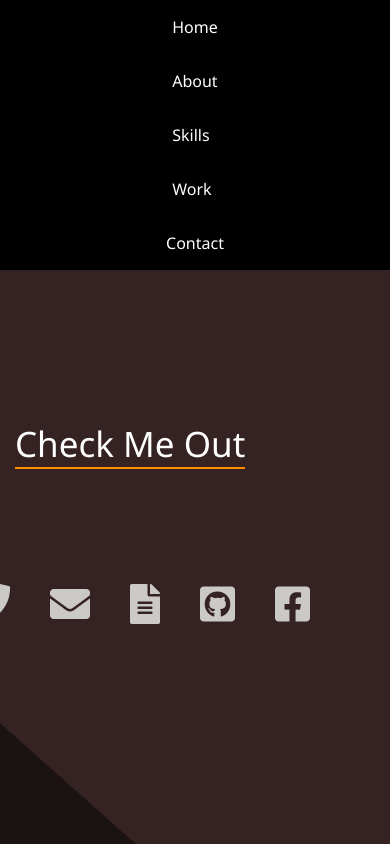
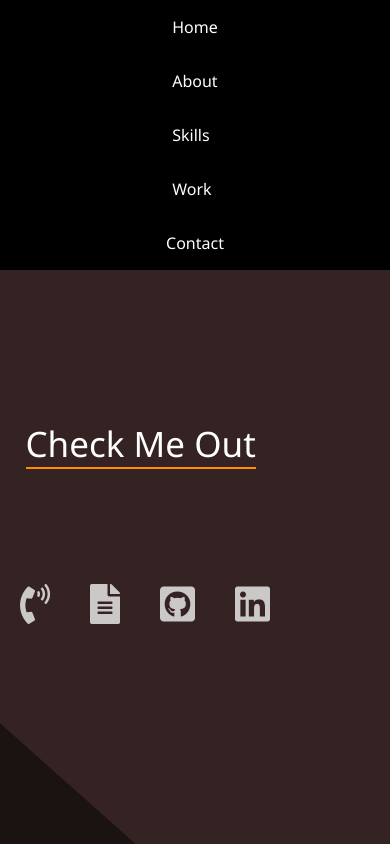
Before and after one commit to Sttorek/hi-im-seth, a React (Create React App) app: page /about in a window 390 px wide. Shown: the top 844 px of the page. Built offline with nearby package versions, Linux system fonts and the light colour scheme.

Commit message:
finished icon links

```diff
--- a/src/App.css
+++ b/src/App.css
@@ -146,7 +146,7 @@
   border-bottom: 2px solid #ff8c00;
   width: fit-content;
   text-align: center;
-  margin-left: 25%;
+  margin-left: 19%;
   margin-top: 40px;
 }
 
@@ -160,6 +160,45 @@
   margin-top: 80px;
   margin-left: 70px;
   /* transform: rotate(40deg); */
+}
+
+a {
+  color: inherit;
+  text-decoration: none;
+}
+
+.dropdown {
+  position: relative;
+  display: inline-block;
+}
+
+/* Dropdown Content (Hidden by Default) */
+.dropdown-content {
+  color: #1a191a;
+  text-align: center;
+  font-size: 21px;
+  padding: 10px;
+  border-radius: 15px;
+  display: none;
+  position: absolute;
+  background-color: #f1f1f1;
+  min-width: 160px;
+  box-shadow: 0px 8px 16px 0px rgba(117, 117, 117, 0.2);
+  z-index: 1;
+}
+/* Change color of dropdown links on hover */
+.dropdown-content a:hover {
+  background-color: #ddd;
+}
+
+/* Show the dropdown menu on hover */
+.dropdown:hover .dropdown-content {
+  display: block;
+}
+
+/* Change the background color of the dropdown button when the dropdown content is shown */
+.dropdown:hover .dropbtn {
+  background-color: #3e8e41;
 }
 
 .arrow {
@@ -458,30 +497,6 @@ textarea {
     margin-left: 580px;
   }
 
-  /* --------------- */
-  /* .navbar {
-    display: flex;
-    background-color: black;
-    color: white;
-    position: relative;
-    z-index: 5;
-  }
-
-  .linkContainer {
-    display: flex;
-    margin-left: 30px;
-  }
-
-  .link {
-    margin-left: 150px;
-  }
-
-  .contactLink {
-    margin-left: 920px;
-  } */
-
-  /* ---------------- */
-
   .arrow {
     margin-left: 400px;
     margin-top: 580px;
@@ -663,6 +678,9 @@ textarea {
   .link {
     margin-left: 0px;
   }
+  .basicCont {
+    margin-left: 450px;
+  }
   .facts {
     font-size: 18px;
   }
--- a/src/pages/About.js
+++ b/src/pages/About.js
@@ -1,4 +1,5 @@
 import React from "react";
+import resume from "../assets/resume.pdf";
 
 function About() {
   return (
@@ -23,16 +24,26 @@ function About() {
           <div className="basicCont">
             <p className="checkOut">Check Me Out</p>
             <div className="linkCont">
-              <i className=" lin fas fa-phone fa-2x"></i>
-              <i className="lin fas fa-envelope fa-2x"></i>
-              <i className="lin fas fa-file-alt fa-2x"></i>
-              <i className="lin fab fa-github-square fa-2x"></i>
-              <i className="lin fab fa-facebook-square fa-2x"></i>
+              <i className="lin dropdown fas fa-phone-volume fa-2x">
+                <p className="dropdown-content">706.308.8557</p>
+              </i>
+
+              <a target="blank" href={resume}>
+                <i className="lin fas fa-file-alt fa-2x"></i>
+              </a>
+              <a target="blank" href="https://github.com/Sttorek">
+                <i className="lin fab fa-github-square fa-2x"></i>
+              </a>
+              <a
+                target="blank"
+                href="https://www.linkedin.com/in/seth-torek-5211b1201/"
+              >
+                <i class="lin icon fab fa-linkedin fa-2x"></i>
+              </a>
             </div>
           </div>
-
         </div>
-          <i class="animate__animated animate__bounceInDown animate__delay-2s arrow fas fa-chevron-down fa-3x"></i>
+        <i class="animate__animated animate__bounceInDown animate__delay-2s arrow fas fa-chevron-down fa-3x"></i>
       </div>
 
       {/* --------------------------------------- */}
```
